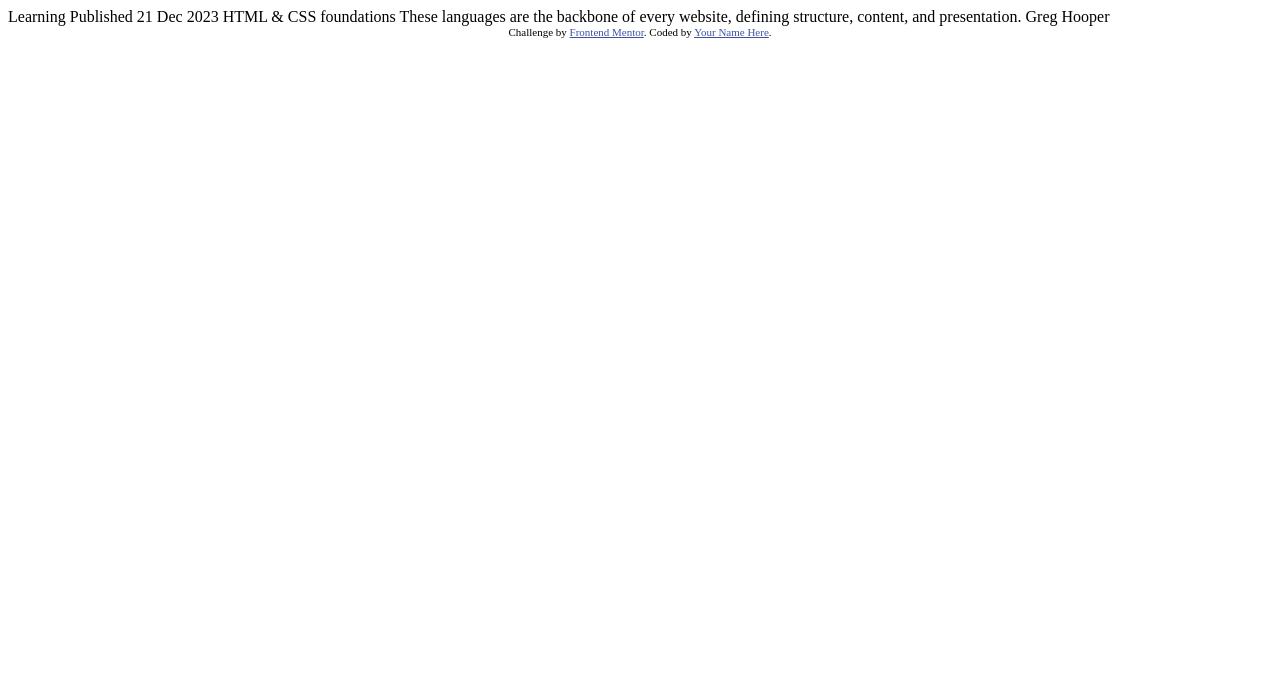
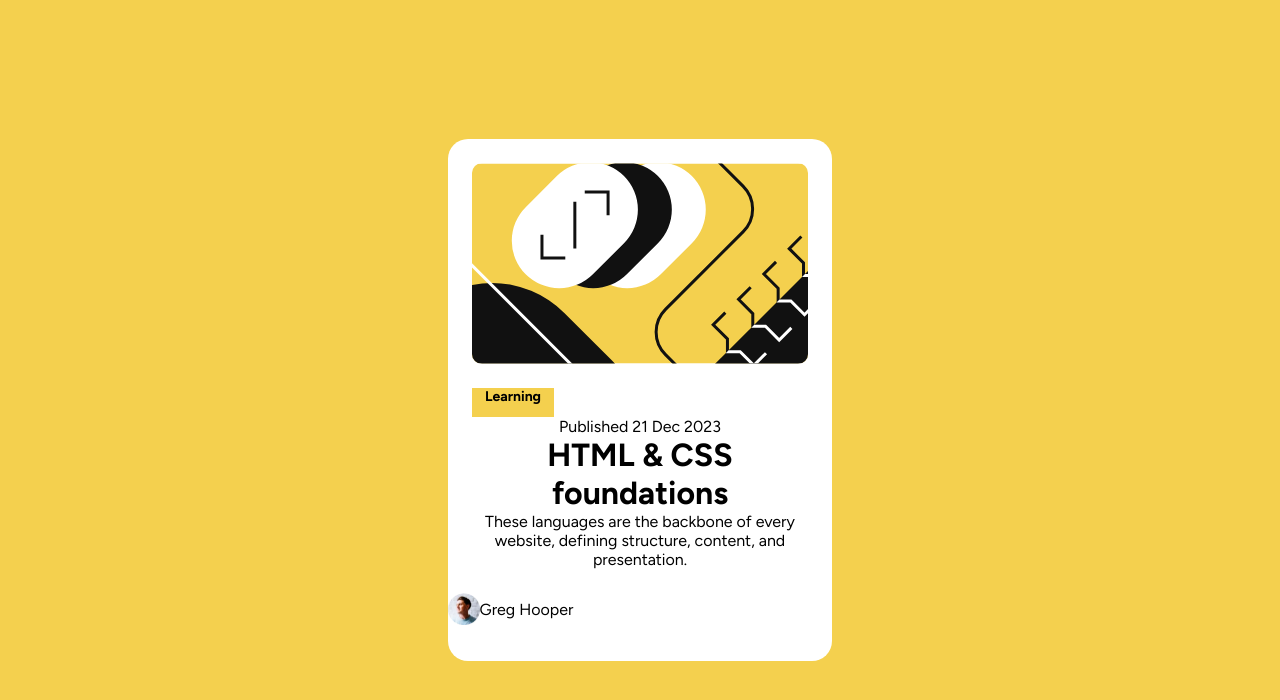
Before and after one commit to chrystiancsva/blog-preview-card-main-frontend_mentor, a plain HTML site: page index.html in a window 1280 px wide. Drawn offline with Linux system fonts and the light colour scheme.

Commit message:
primeiro modelo

```diff
--- a/index.html
+++ b/index.html
@@ -3,32 +3,27 @@
 <head>
   <meta charset="UTF-8">
   <meta name="viewport" content="width=device-width, initial-scale=1.0"> <!-- displays site properly based on user's device -->
-
   <link rel="icon" type="image/png" sizes="32x32" href="./assets/images/favicon-32x32.png">
-
   <title>Frontend Mentor | Blog preview card</title>
-
-  <!-- Feel free to remove these styles or customise in your own stylesheet 👍 -->
-  <style>
-    .attribution { font-size: 0.6875rem; text-align: center; }
-    .attribution a { color: hsl(228, 45%, 44%); }
-  </style>
+  <link rel="stylesheet" href="reset.css">
+  <link rel="stylesheet" href="style.css">
 </head>
 <body>
 
-  Learning
+  <main>
+    <figure>
+      <img src="assets/images/illustration-article.svg" alt="" class="ilustracao">
+      <figcaption>
+        <span>Learning</span>
+        <p>Published 21 Dec 2023</p>
+        <h1>HTML & CSS foundations</h1>
+        <p>These languages are the backbone of every website, defining structure, content, and presentation.</p>
+      </figcaption>
+    </figure>
+    <figure class="perfil">
+      <img src="assets/images/image-avatar.webp" alt="" class="foto-perfil"><p>Greg Hooper</p>
+    </figure>
+  </main>
 
-  Published 21 Dec 2023
-
-  HTML & CSS foundations
-
-  These languages are the backbone of every website, defining structure, content, and presentation.
-
-  Greg Hooper
-
-  <footer class="attribution">
-    Challenge by <a href="https://www.frontendmentor.io?ref=challenge">Frontend Mentor</a>.
-    Coded by <a href="#">Your Name Here</a>.
-  </footer>
 </body>
 </html>
--- /dev/null
+++ b/reset.css
@@ -0,0 +1,8 @@
+@import url('https://fonts.googleapis.com/css2?family=Figtree:ital,wght@0,300..900;1,300..900&family=Open+Sans:ital,wght@0,300..800;1,300..800&family=Outfit:wght@100..900&family=Poppins:ital,wght@0,100;0,200;0,300;0,400;0,500;0,600;0,700;0,800;0,900;1,100;1,200;1,300;1,400;1,500;1,600;1,700;1,800;1,900&family=Public+Sans:ital,wght@0,100..900;1,100..900&display=swap');
+
+*{
+    margin: 0;
+    padding: 0;
+    box-sizing: border-box;
+    font-family: "Figtree";
+}
--- /dev/null
+++ b/style.css
@@ -0,0 +1,60 @@
+:root{
+    --yellow: #F4D04E;
+    --strong-gray: #111111;
+    --gray: #6B6B6B;
+}
+
+body{
+    display: flex;
+    justify-content: center;
+    align-items: center;
+    height: 100VH;
+    background-color: var(--yellow);
+}
+
+main{
+    width: 384px;
+    height: 522px;
+    background-color: white;
+    border-radius: 20px;
+    display: flex;
+    flex-direction: column;
+    text-align: center;
+}
+
+.ilustracao{
+    margin: 24px;
+    border-radius: 10px;
+}
+
+figure{
+    display: flex;
+    flex-direction: column;
+    align-items: center;
+}
+
+figcaption{
+    display: flex;
+    flex-direction: column;
+    max-width: 336px;
+    max-height: 194px;
+
+}
+
+span{
+    background-color: var(--yellow);
+    font-size: 14px;
+    font-weight: bolder;
+    width: 82px;
+    height: 29px;
+}
+
+.perfil{
+    display: flex;
+    flex-direction: row;
+    padding-top: 24px;
+}
+
+.foto-perfil{
+    height: 32px;
+}
```
Also changed, not shown: assets/fonts/Figtree-Italic-VariableFont_wght.ttf (deleted), assets/fonts/Figtree-VariableFont_wght.ttf (deleted), assets/fonts/OFL.txt (deleted), assets/fonts/README.txt (deleted), assets/fonts/static/Figtree-ExtraBold.ttf (deleted), assets/fonts/static/Figtree-Medium.ttf (deleted).
